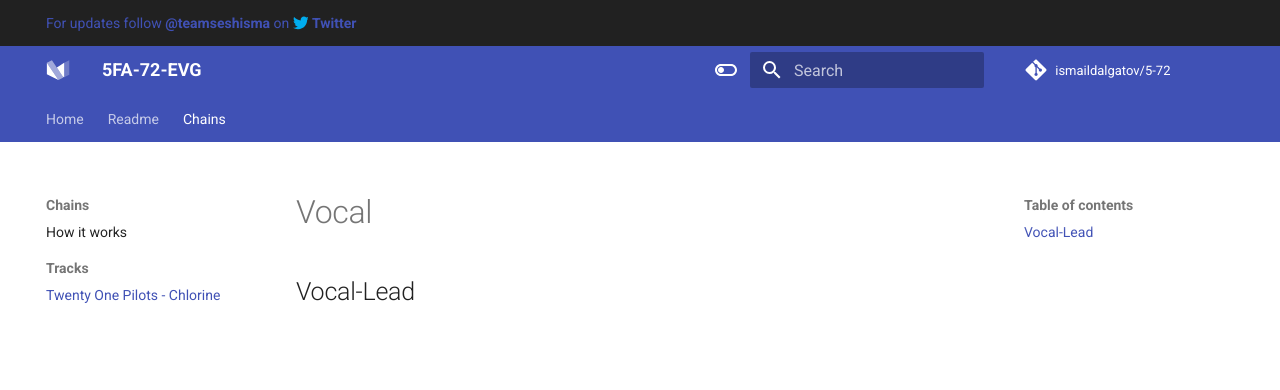
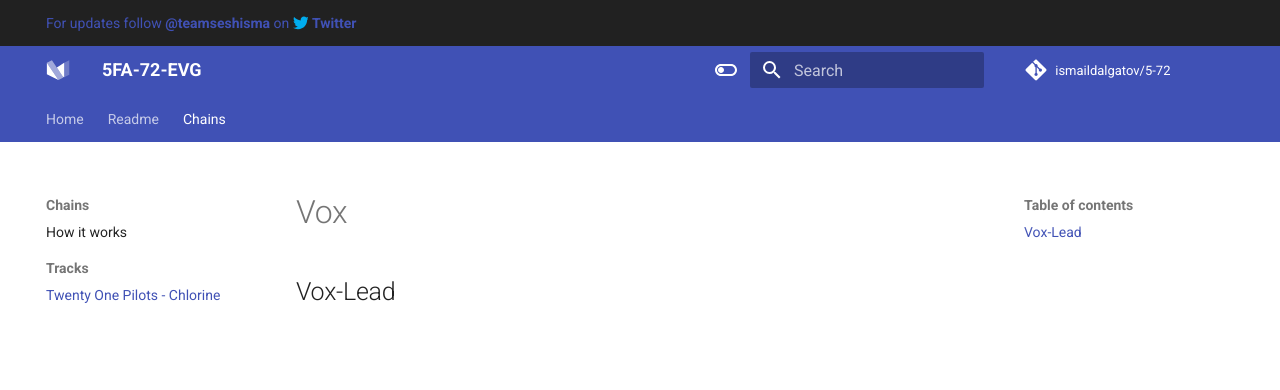
Before and after one commit to ismaildalgatov/5-72, an MkDocs documentation site: the page built from mkdocs/twenty-one-pilots-chlorine.md, in a window 1280 px wide. Shown: the top 390 px of the page. Built offline with MkDocs 1.6.1 and Material for MkDocs 9.7.7, drawn with Linux system fonts in a browser that asks for light colours; comment, search, counter and statistics services are not loaded.

Commit message:
Update website content

```diff
--- a/material/overrides/home.html
+++ b/material/overrides/home.html
@@ -13,7 +13,7 @@
         </div>-->
         <div class="mdx-hero__content">
           <h1>Everything has its own chain</h1>
-          <p>Threat digital-world as analog.</p>-->
+          <p>Threat digital-world as analog.</p>
           <a href="{{ page.next_page.url | url }}" title="{{ page.next_page.title | e }}" class="md-button md-button--primary">
             About 5-72
           </a>
--- a/mkdocs/twenty-one-pilots-chlorine.md
+++ b/mkdocs/twenty-one-pilots-chlorine.md
@@ -3,6 +3,6 @@ template: overrides/main.html
 title: Chains
 ---
 
-# Vocal
+# Vox
 
-## Vocal-Lead
+## Vox-Lead
```
Also changed, not shown: mkdocs/index.md (+1 -1 lines).
